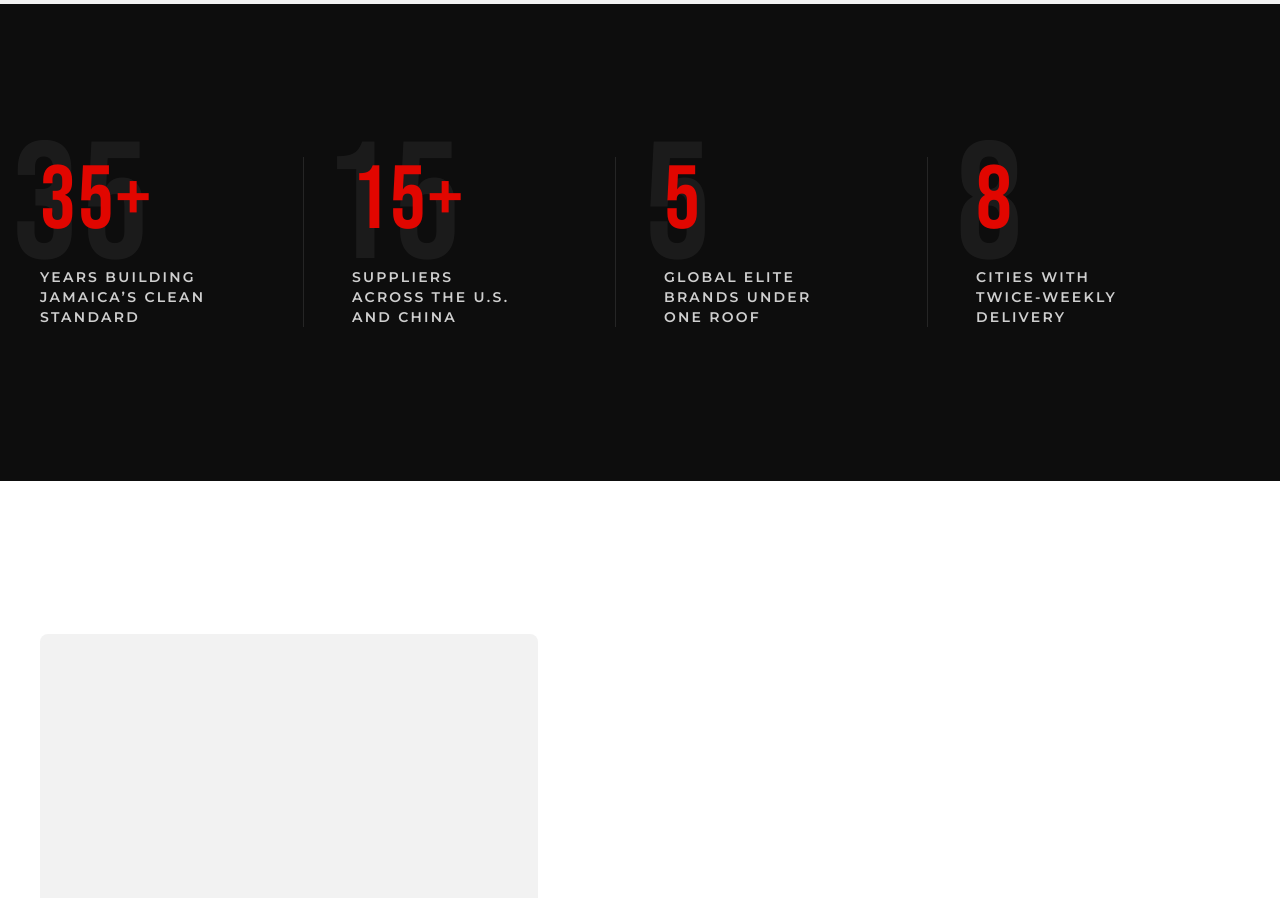
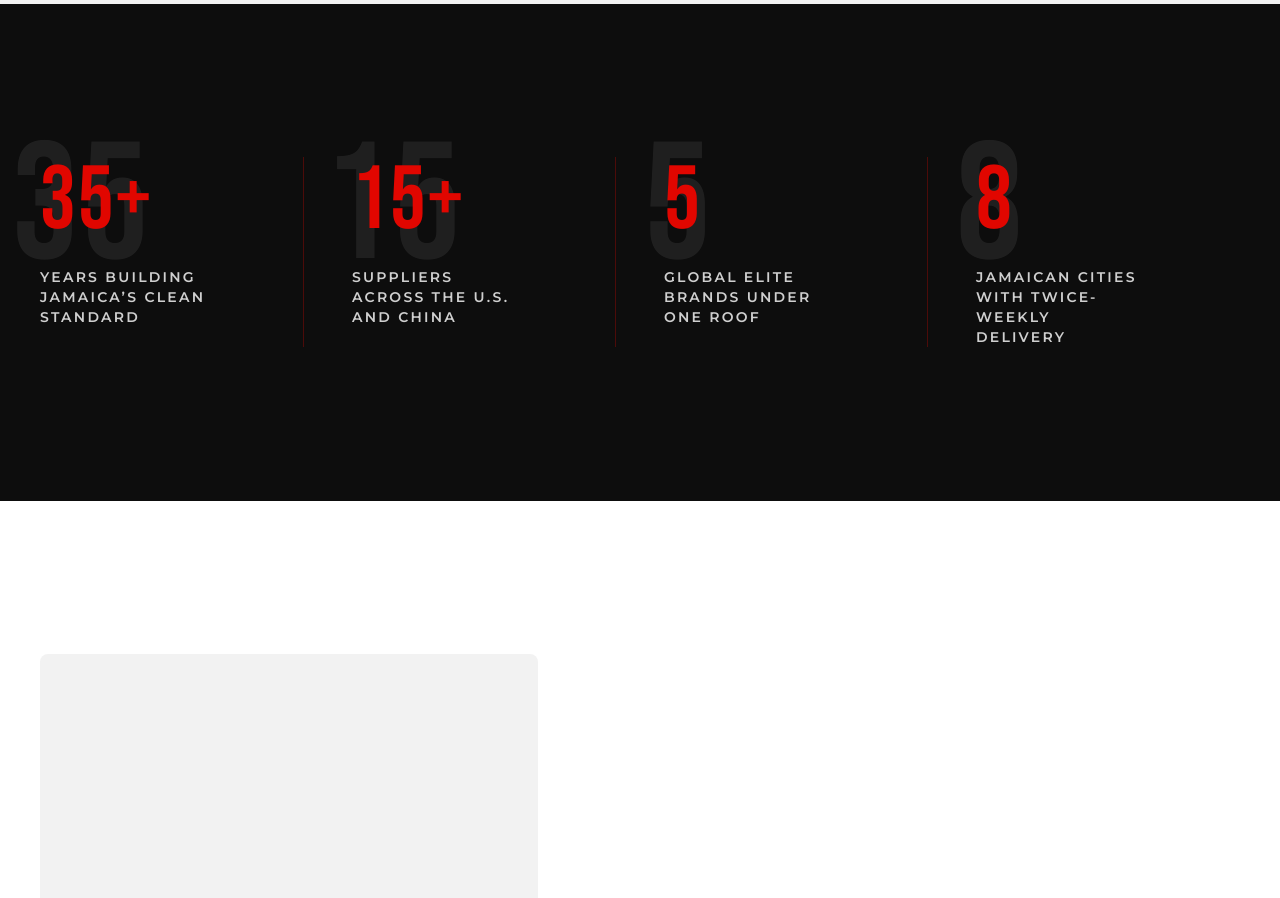
Before and after one commit to liamdatt/mc, a Next.js app in the folder minott-web/: page / in a window 1280 px wide. Shown: the part 8240-9138 px from the top of the page. Built offline with nearby package versions, Linux system fonts and the light colour scheme.

Commit message:
fix(numbers): jamaican prefix, red divider, ghost opacity to spec

```diff
--- a/minott-web/components/sections/NumbersBar.tsx
+++ b/minott-web/components/sections/NumbersBar.tsx
@@ -7,7 +7,7 @@ const STATS = [
   { value: 35, suffix: "+", label: "Years building Jamaica’s clean standard" },
   { value: 15, suffix: "+", label: "Suppliers across the U.S. and China" },
   { value: 5, suffix: "", label: "Global Elite brands under one roof" },
-  { value: 8, suffix: "", label: "Cities with twice-weekly delivery" },
+  { value: 8, suffix: "", label: "Jamaican cities with twice-weekly delivery" },
 ];
 
 export function NumbersBar() {
@@ -20,14 +20,14 @@ export function NumbersBar() {
               key={s.label}
               className={`relative flex flex-col items-start ${
                 i < STATS.length - 1
-                  ? "lg:border-r lg:border-mec-pure/10 lg:pr-8"
+                  ? "lg:border-r lg:border-mec-red/30 lg:pr-8"
                   : ""
               }`}
             >
               <div className="relative">
                 <span
                   aria-hidden
-                  className="absolute -left-3 -top-3 select-none font-display text-[clamp(6rem,10vw,9rem)] leading-none text-mec-pure/[0.06]"
+                  className="absolute -left-3 -top-3 select-none font-display text-[clamp(6rem,10vw,9rem)] leading-none text-mec-pure/[0.08]"
                   style={{ transform: "scale(1.3)" }}
                 >
                   {s.value}
```
